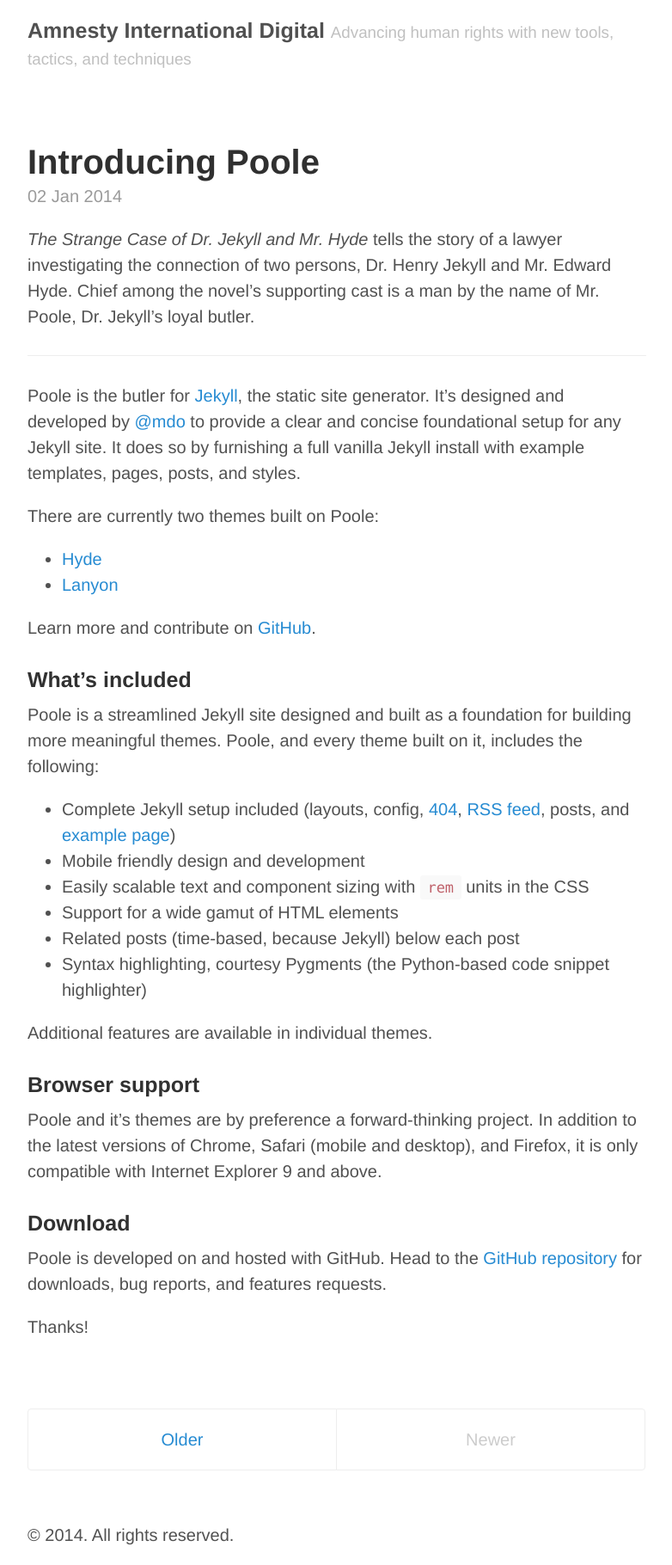
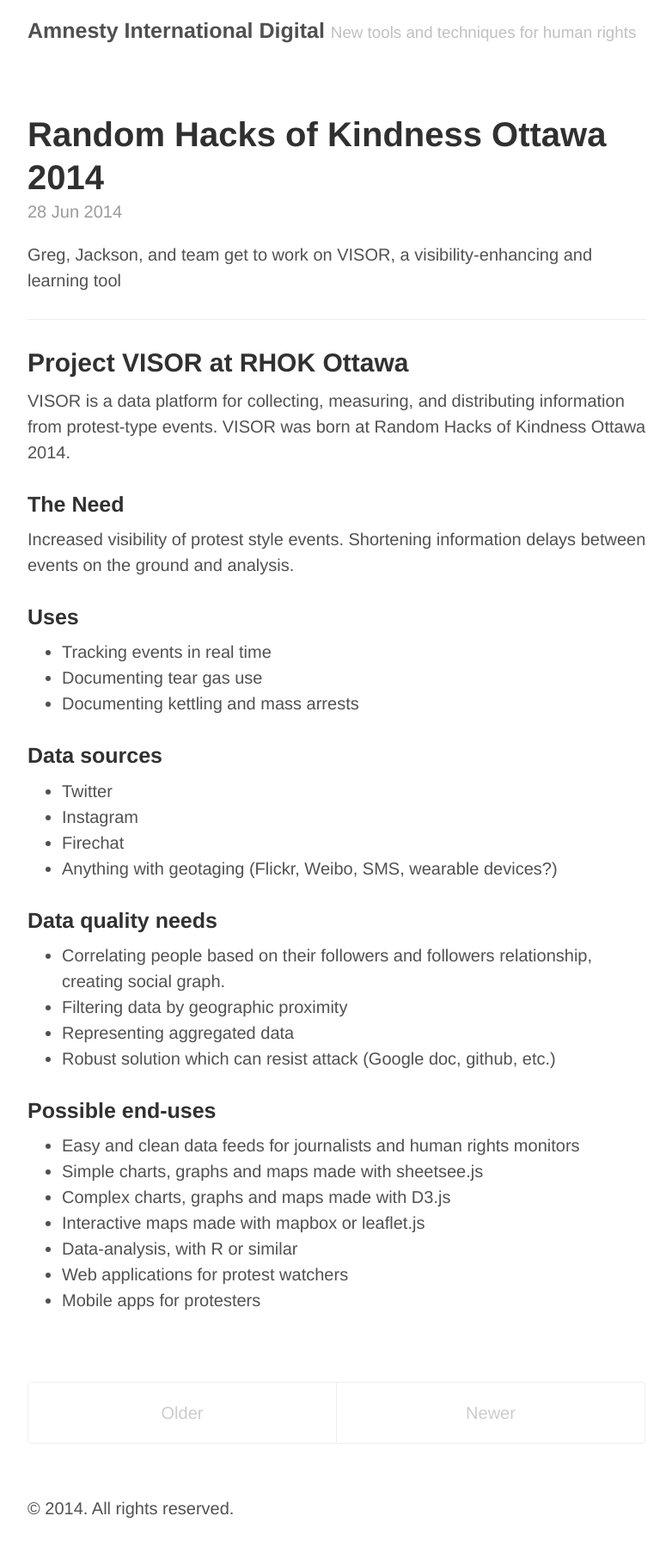
Before and after one commit to AmnestyInternational/amnestyinternational.github.com, a Jekyll site: the page built from index.html, in a window 1280 px wide. Shown: the whole page at 86% size, without its empty margins (248-1030 px from the left). Built offline with Jekyll 4.4.1, drawn with Linux system fonts in a browser that asks for light colours; Markdown is read by kramdown in place of the engine named in the settings; the list of posts is cut into pages by our own code; after the commit the page ends 1789 px from its top, so only the background shows below that.

Commit message:
first post

```diff
--- a/_config.yml
+++ b/_config.yml
@@ -7,7 +7,7 @@
 
 # Setup
 title:            Amnesty International Digital
-tagline:          Advancing human rights with new tools, tactics, and techniques
+tagline:          New tools and techniques for human rights
 url:              http://amnesty.io
 paginate:         1
 baseurl:          /
--- a/_posts/2014-01-02-introducing-poole.md
+++ /dev/null
@@ -1,40 +0,0 @@
----
-layout: post
-title: Introducing Poole
----
-
-*The Strange Case of Dr. Jekyll and Mr. Hyde* tells the story of a lawyer investigating the connection of two persons, Dr. Henry Jekyll and Mr. Edward Hyde. Chief among the novel's supporting cast is a man by the name of Mr. Poole, Dr. Jekyll's loyal butler.
-
------
-
-Poole is the butler for [Jekyll](http://jekyllrb.com), the static site generator. It's designed and developed by [@mdo](https://twitter.com/mdo) to provide a clear and concise foundational setup for any Jekyll site. It does so by furnishing a full vanilla Jekyll install with example templates, pages, posts, and styles.
-
-There are currently two themes built on Poole:
-
-* [Hyde](http://hyde.getpoole.com)
-* [Lanyon](http://lanyon.getpoole.com)
-
-Learn more and contribute on [GitHub](https://github.com/poole).
-
-### What's included
-
-Poole is a streamlined Jekyll site designed and built as a foundation for building more meaningful themes. Poole, and every theme built on it, includes the following:
-
-* Complete Jekyll setup included (layouts, config, [404](/404.html), [RSS feed](/atom.xml), posts, and [example page](/about))
-* Mobile friendly design and development
-* Easily scalable text and component sizing with `rem` units in the CSS
-* Support for a wide gamut of HTML elements
-* Related posts (time-based, because Jekyll) below each post
-* Syntax highlighting, courtesy Pygments (the Python-based code snippet highlighter)
-
-Additional features are available in individual themes.
-
-### Browser support
-
-Poole and it's themes are by preference a forward-thinking project. In addition to the latest versions of Chrome, Safari (mobile and desktop), and Firefox, it is only compatible with Internet Explorer 9 and above.
-
-### Download
-
-Poole is developed on and hosted with GitHub. Head to the <a href="https://github.com/poole/poole">GitHub repository</a> for downloads, bug reports, and features requests.
-
-Thanks!
--- /dev/null
+++ b/_posts/2014-06-28-random-hacks-of-kindness.md
@@ -0,0 +1,42 @@
+---
+layout: post
+title: Random Hacks of Kindness Ottawa 2014
+---
+
+Greg, Jackson, and team get to work on VISOR, a visibility-enhancing and learning tool
+
+-----
+
+## Project VISOR at RHOK Ottawa
+
+VISOR is a data platform for collecting, measuring, and distributing information from protest-type events. VISOR was born at Random Hacks of Kindness Ottawa 2014.
+
+### The Need
+
+Increased visibility of protest style events. Shortening information delays between events on the ground and analysis.
+
+### Uses
+- Tracking events in real time
+- Documenting tear gas use
+- Documenting kettling and mass arrests
+
+### Data sources
+- Twitter
+- Instagram
+- Firechat
+- Anything with geotaging (Flickr, Weibo, SMS, wearable devices?)
+
+### Data quality needs
+- Correlating people based on their followers and followers relationship, creating social graph.
+- Filtering data by geographic proximity
+- Representing aggregated data
+- Robust solution which can resist attack (Google doc, github, etc.)
+
+### Possible end-uses
+- Easy and clean data feeds for journalists and human rights monitors
+- Simple charts, graphs and maps made with sheetsee.js
+- Complex charts, graphs and maps made with D3.js
+- Interactive maps made with mapbox or leaflet.js
+- Data-analysis, with R or similar
+- Web applications for protest watchers
+- Mobile apps for protesters
```
Also changed, not shown: _posts/2013-12-31-whats-jekyll.md (deleted, +0 -10 lines), _posts/2014-01-01-example-content.md (deleted, +0 -138 lines).
